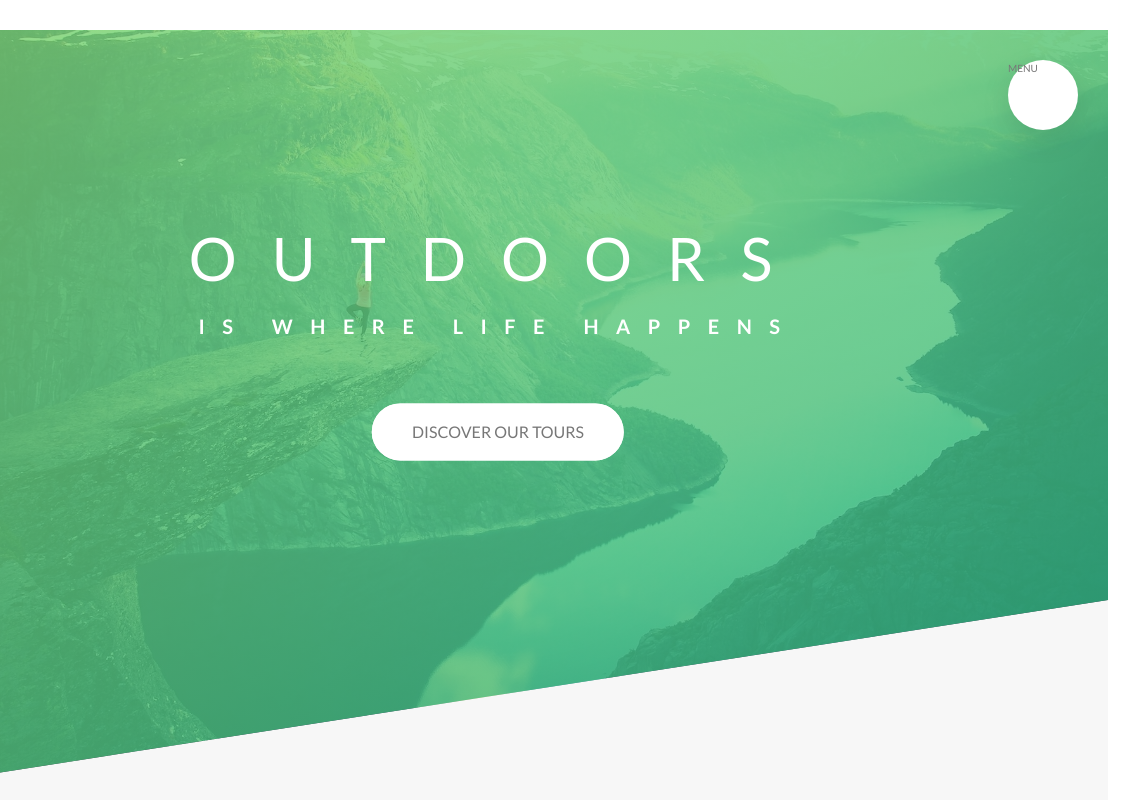
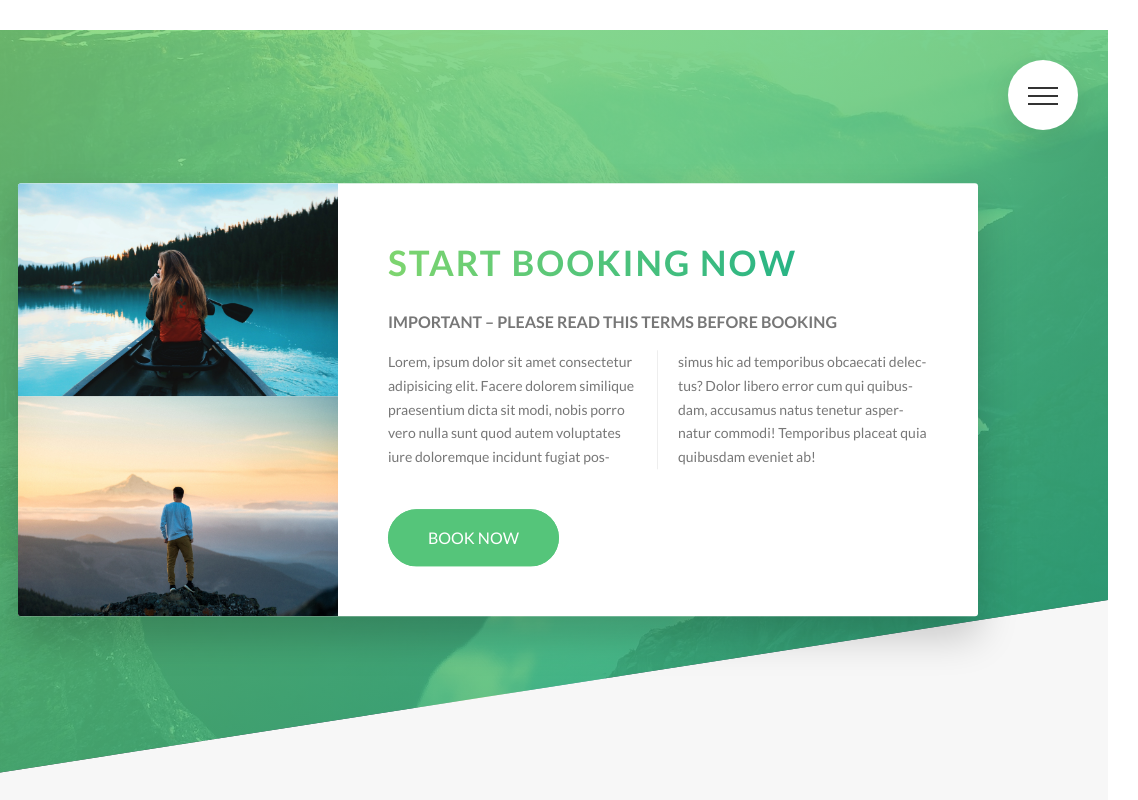
Before and after one commit to SamsonAyodele/Natours, a website: page index.html in a window 1280 px wide. Shown: the top 800 px of the page, 142-1280 px from the left. Drawn offline with Linux system fonts and the light colour scheme.

Commit message:
Third commit

```diff
--- a/index.html
+++ b/index.html
@@ -17,7 +17,9 @@
         <div class="navigation">
             <input type="checkbox" class="navigation__checkbox" id="navi-toggle">
 
-            <label for="navi-toggle" class="navigation__button">MENU</label>
+            <label for="navi-toggle" class="navigation__button">
+                <span class="navigation__icon">&nbsp;</span>
+            </label>
 
             <div class="navigation__background">&nbsp;</div>
 
@@ -341,6 +343,24 @@
                 </div>
             </div>
         </footer>
+
+        <div class="popup">
+            <div class="popup__content">
+                <div class="popup__left">
+                    <img src="img/nat-8.jpg" alt="Tour photo" class="popup__img">
+                    <img src="img/nat-9.jpg" alt="Tour photo" class="popup__img">
+                </div>
+                <div class="popup__right">
+                    <h2 class="heading-secondary u-margin-bottom-small">Start booking now</h2>
+                    <h3 class="heading-tertiary u-margin-bottom-small">important &ndash; please read this terms before booking</h3>
+                    <p class="popup__text">
+                        Lorem, ipsum dolor sit amet consectetur adipisicing elit. Facere dolorem similique praesentium dicta sit modi, nobis porro vero nulla sunt quod autem voluptates iure doloremque incidunt fugiat possimus hic ad temporibus obcaecati delectus? Dolor libero error cum qui quibusdam, accusamus natus tenetur aspernatur commodi! Temporibus placeat quia quibusdam eveniet ab!
+                    </p>
+                    <a href="#" class="btn btn--green">Book now</a>
+                </div>
+            </div>
+        </div>
+
         <!-- <section class="grid-test">
             <div class="row">
                 <div class="col-1-of-2">
--- a/sass/abstracts/_mixins.scss
+++ b/sass/abstracts/_mixins.scss
@@ -5,3 +5,10 @@
         clear: both;
     }
 }
+
+@mixin absCenter {
+  position: absolute;
+  top: 50%;
+  left: 50%;
+  transform: translate(-50%, -50%);
+}
--- /dev/null
+++ b/sass/components/_popup.scss
@@ -0,0 +1,54 @@
+.popup {
+    height: 100vh;
+    width: 100%;
+    position: fixed;
+    top: 0;
+    left: 0;
+    background-color: rgba($color-black, .0);
+    z-index: 9999;
+
+    &__content {
+        @include absCenter;
+        width: 75%;
+        background-color: $color-white;
+        box-shadow: 0 2rem 4rem rgba($color-black, .2);
+        border-radius: 3px;
+        display: table;
+        overflow: hidden;
+    }
+
+    &__left {
+        width: 33.333333%;
+        display: table-cell;
+    }
+
+    &__right {
+        width: 66.6666667%;
+        display: table-cell;
+        vertical-align: middle;
+        padding: 3rem 5rem;
+    }
+
+    &__img {
+        display: block;
+        width: 100%;
+    }
+
+    &__text {
+        font-size: 1.4rem;
+        margin-bottom: 4rem;
+
+        -moz-column-count: 2;
+        -moz-column-gap: 4rem;
+        -moz-column-rule: 1px solid $color-grey-light-2;
+
+        column-count: 2;
+        column-gap: 4rem;
+        column-rule: 1px solid $color-grey-light-2;
+
+        -moz-hyphens: auto;
+        -ms-hyphens: auto;
+        -webkit-hyphens: auto;
+        hyphens: auto;
+    }
+}
--- a/sass/layouts/navigation.scss
+++ b/sass/layouts/navigation.scss
@@ -12,7 +12,9 @@
         right: 6rem;
         border-radius: 50%;
         z-index: 2000;
-        box-shadow: 0 1rem 3rem rgba($color-black, .1)
+        box-shadow: 0 1rem 3rem rgba($color-black, .1);
+        text-align: center;
+        cursor: pointer;
     }
 
     &__background {
@@ -24,20 +26,21 @@
         right: 6.5rem;
         background-image: radial-gradient($color-primary-light, $color-primary-dark);
         z-index: 1000;
+        transition: transform .8s cubic-bezier(0.86, 0, 0.07, 1 );
 
         // transform: scale(80);
     }
 
     &__nav {
         height: 100vh;
-        // width: 100%;
         position: fixed;
         top: 0;
-        right: 0;
+        left: 0;
         z-index: 1500;
 
         opacity: 0;
         width: 0;
+        transition: all .8s cubic-bezier(0.68, -0.55, 0.265, 1.55);
     }
 
     &__list {
@@ -47,6 +50,7 @@
         transform: translate(-50%, -50%);
         list-style: none;
         text-align: center;
+        width: 100%;
     }
 
     &__item {
@@ -77,6 +81,62 @@
         &:active {
             background-position: 100%;
             color: $color-primary;
+            transform: translateX(1rem);
         }
     }
+
+    &__checkbox:checked ~ &__background {
+        transform: scale(80);
+    }
+
+    &__checbox:checked ~ &__nav {
+        opacity: 1;
+        width: 100%;
+    }
+
+    &__icon {
+        position: relative;
+        margin-top: 3.5rem;
+        &,
+        &::before,
+        &::after {
+            width: 3rem;
+            height: 2px;
+            background-color: $color-grey-dark-3;
+            display: inline-block;
+        }
+
+        &::before,
+        &::after {
+            content: "";
+            position: absolute;
+            left: 0;
+            transition: all .2s;
+        }
+
+        &::before { top: -.8rem; }
+        &::after { top: .8rem; }
+    }
+
+    &__button::hover &__icon::before {
+        top: -1rem;
+    }
+
+    &__button::hover &__icon::after {
+        top: 1rem;
+    }
+
+    &__checkbox:checked + &__button &__icon {
+        background-color: transparent;
+    }
+
+    &__checkbox:checked + &__button &__icon::before {
+        top: 0;
+        transform: rotate(135deg);
+    }
+
+    &__checkbox:checked + &__button &__icon::after {
+        top: 0;
+        transform: rotate(-135deg);
+    }
 }
--- a/sass/main.scss
+++ b/sass/main.scss
@@ -14,6 +14,7 @@
 @import "components/story";
 @import "components/bg-video";
 @import "components/form";
+@import "components/popup";
 
 @import "layouts/grid";
 @import "layouts/footer";
```
Also changed, not shown: css/main.css.
